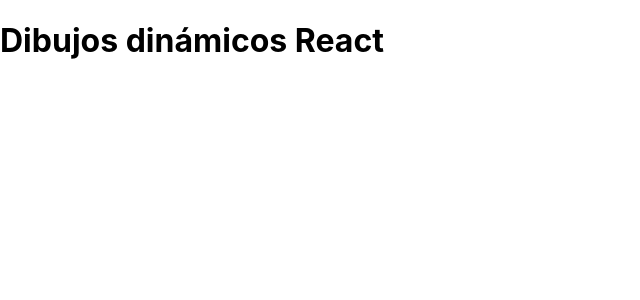
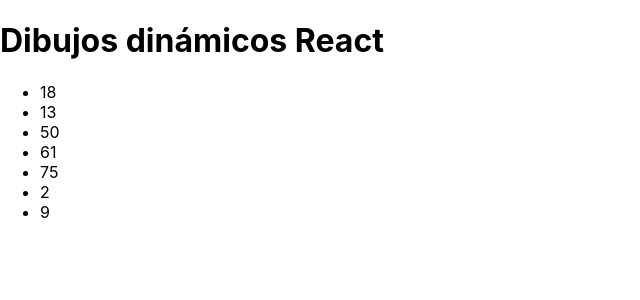
Before and after one commit to Alejandro4092/reactclases, a React (Create React App) app: page / in a window 1280 px wide. Shown: the top 300 px of the page, without its empty margins (0-640 px from the left). Built offline with nearby package versions, Linux system fonts and the light colour scheme.

Commit message:
Dibujos dinamicos con push

```diff
--- a/src/components/DibujosComplejos.js
+++ b/src/components/DibujosComplejos.js
@@ -1,18 +1,25 @@
 import { Component } from "react";
 class DibujosComplejos extends Component {
+    dibujarNumeros=()=>{
+        var lista=[];
+        for(var i=1;i<=7;i++){
+            var numero= parseInt(Math.random()*100)+1;
+            //MEDIANTE PUSH VAMOS AÑADIENDO METODOS A LA LISTA
+            lista.push(<li key={i}>{numero}</li>)
 
-
-
-
-
-
-
-
+        }
+        return lista;
+    }
 
     render() {
         return (
             <div>
                 <h1>Dibujos dinámicos React</h1>
+                <ul>
+                    {this.dibujarNumeros()}
+
+
+                </ul>
 
 
             </div>
```
